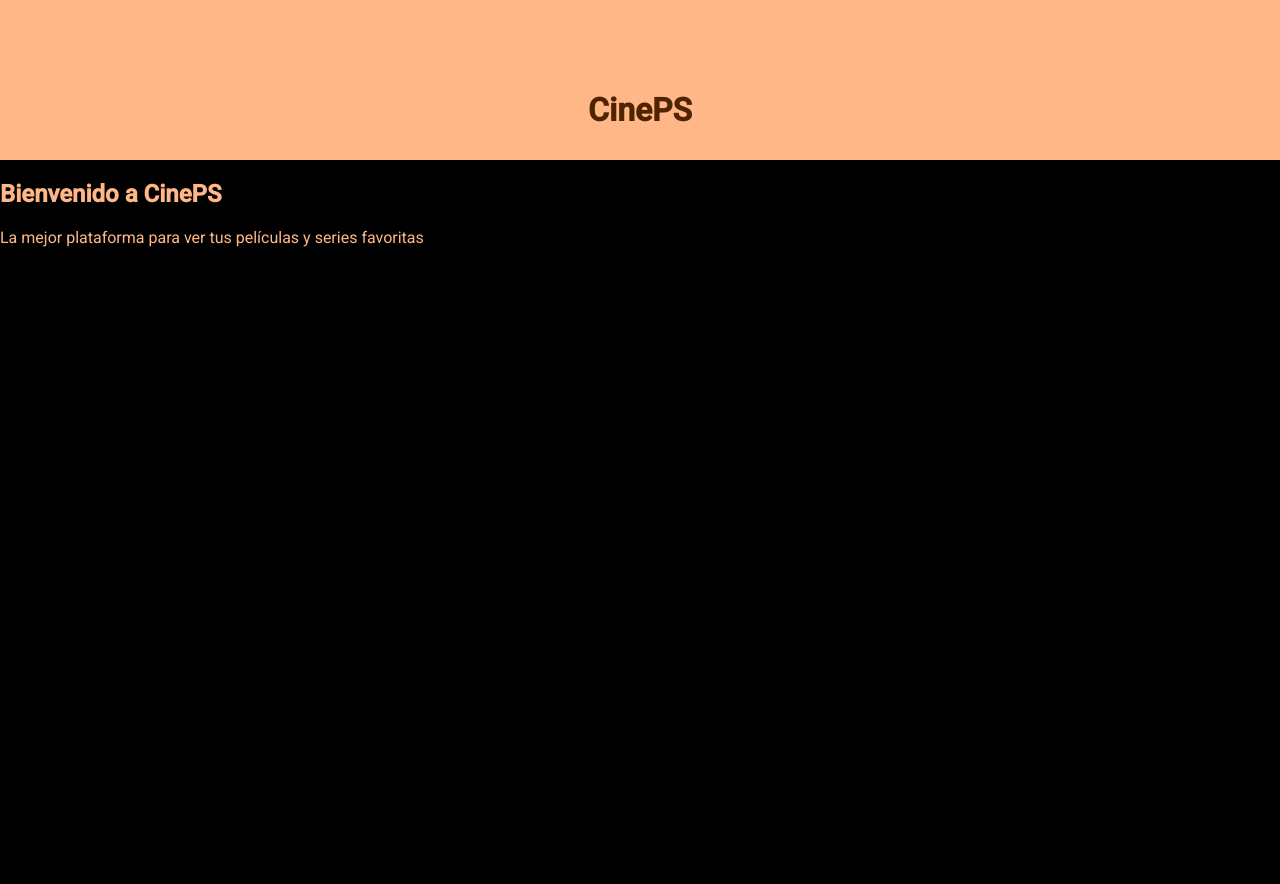
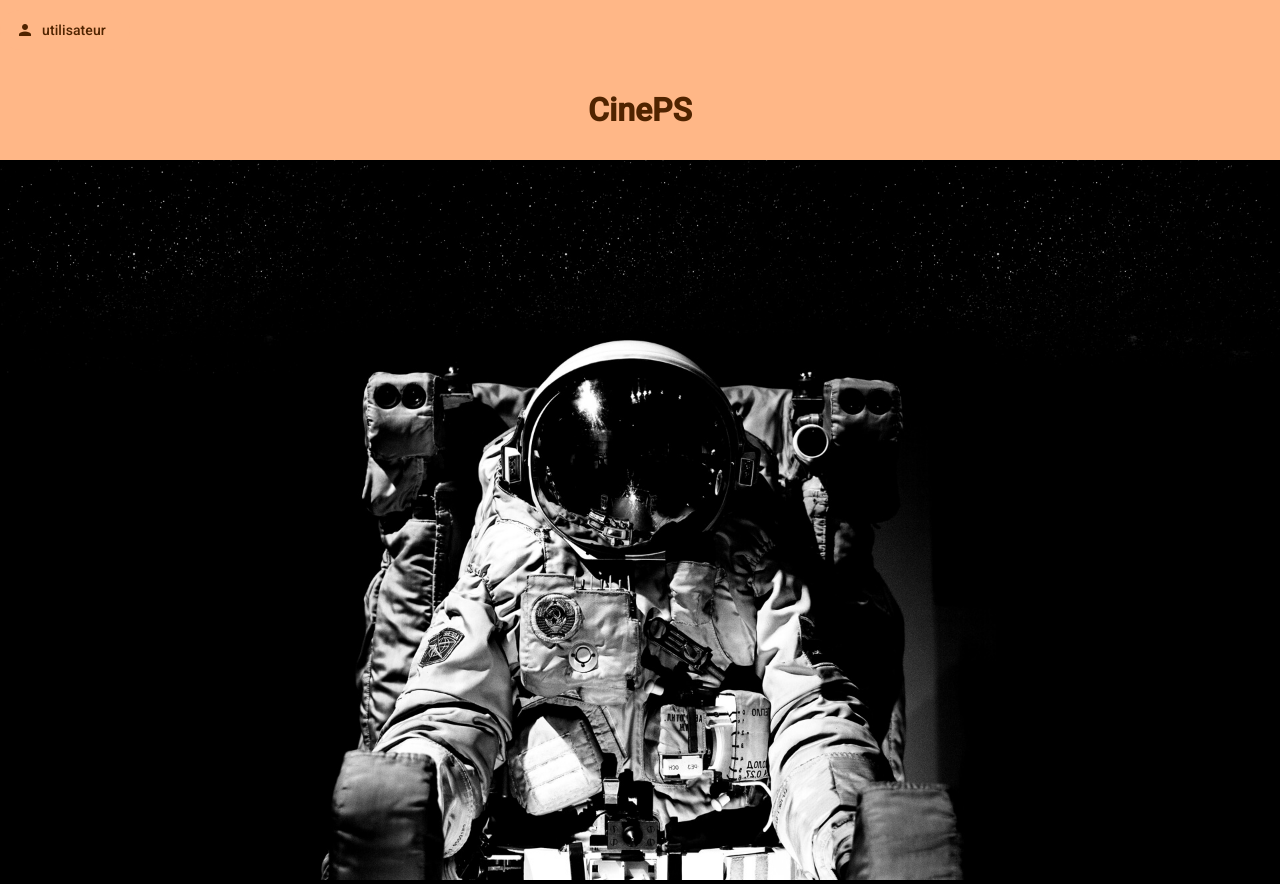
Before and after one commit to legeniedesalpages/cineps-front, an Angular app in the folder front/: page / in a window 1280 px wide. Before the commit the page ends 800 px from the top, so only its background shows below. Built offline with nearby package versions, Linux system fonts and the light colour scheme.

Commit message:
home page

```diff
--- a/front/src/app/components/home/home.component.css
+++ b/front/src/app/components/home/home.component.css
@@ -8,3 +8,7 @@
   position: relative;
   overflow: hidden;
 }
+
+button {
+  align-items: center;
+}
--- a/front/src/app/components/home/home.component.html
+++ b/front/src/app/components/home/home.component.html
@@ -1,6 +1,16 @@
 <app-layout [withBackButton]="false">
   <ng-container role="header">
+    <button mat-flat-button [matMenuTriggerFor]="login">
+      <span>utilisateur</span>
+      <mat-icon>person</mat-icon>
+    </button>
 
+    <mat-menu #login="matMenu" xPosition="before">
+      <button mat-menu-item (click)="logout()">
+        <mat-icon>power_settings_new</mat-icon>
+        <span>Se déconnecter</span>
+      </button>
+    </mat-menu>
   </ng-container>
 
   <ng-container role="body">
@@ -9,12 +19,8 @@
     </div>
 
     <div class="container">
-      <div class="row">
-        <div class="col-12">
-          <h2 class="text-center">Bienvenido a CinePS</h2>
-          <p class="text-center">La mejor plataforma para ver tus películas y series favoritas</p>
-        </div>
-      </div>
+
+      <img src="images/space.jpg" alt="CinePS" class="img-fluid" style="width: 100%; height: auto;">
     </div>
   </ng-container>
 </app-layout>
--- a/front/src/app/components/home/home.component.ts
+++ b/front/src/app/components/home/home.component.ts
@@ -14,6 +14,9 @@ import { Component, OnInit } from '@angular/core'
 import { environment } from 'src/environments/environment'
 import { LayoutComponent } from '../layout/layout.component'
 import { MatIconModule } from '@angular/material/icon'
+import { MatMenuModule} from '@angular/material/menu';
+import { CommonModule } from '@angular/common';
+import { MatButtonModule } from '@angular/material/button';
 
 @Component({
   templateUrl: './home.component.html',
@@ -21,7 +24,10 @@ import { MatIconModule } from '@angular/material/icon'
   standalone: true,
   imports: [
     LayoutComponent,
-    MatIconModule
+    MatIconModule,
+    MatMenuModule,
+    CommonModule,
+    MatButtonModule
   ]
 })
 export class HomeComponent implements OnInit {
@@ -33,4 +39,7 @@ export class HomeComponent implements OnInit {
 
   ngOnInit(): void {
   }
+
+  logout() {
+  }
 }
```
Also changed, not shown: front/public/images/space.jpg (added).
